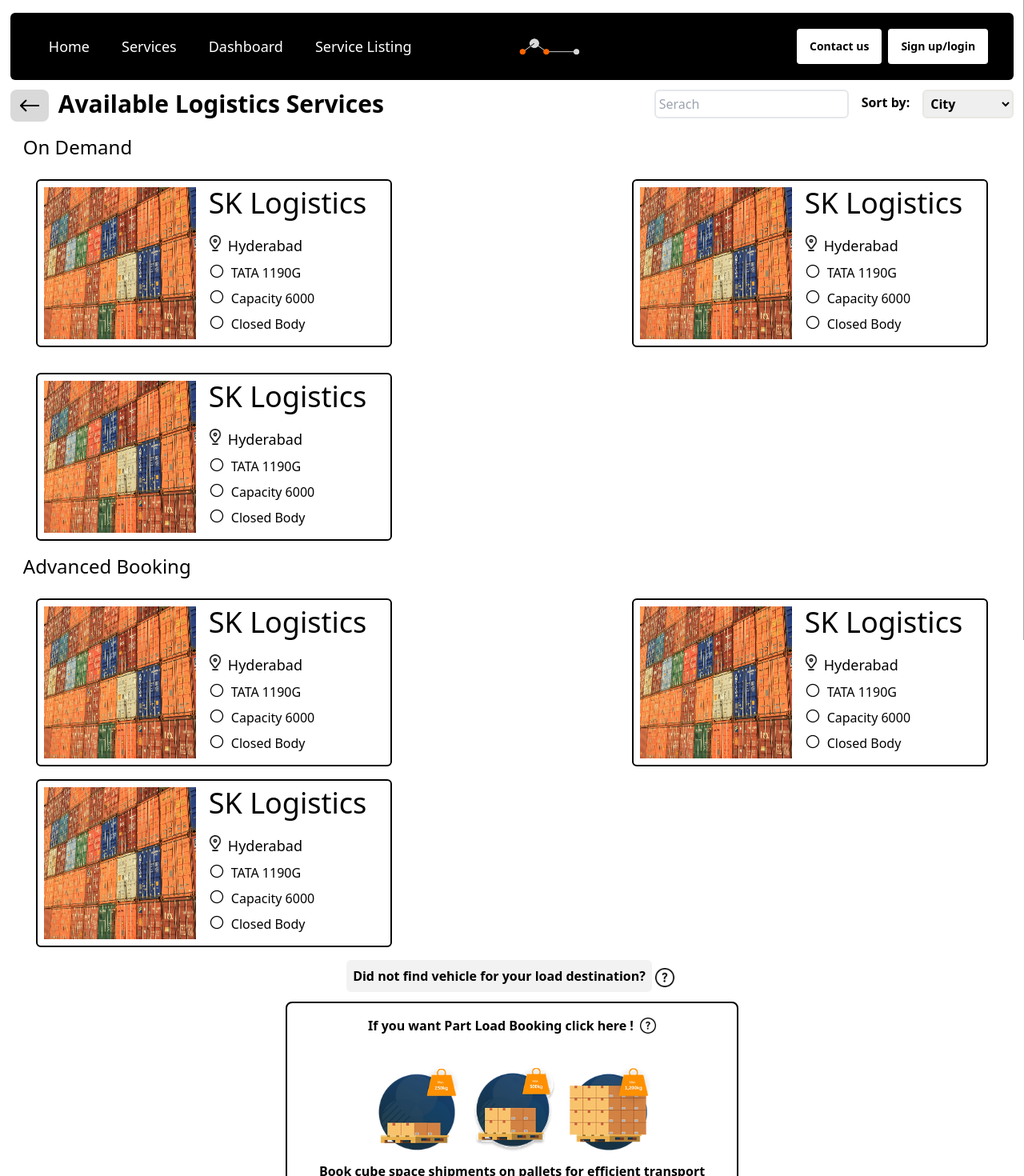
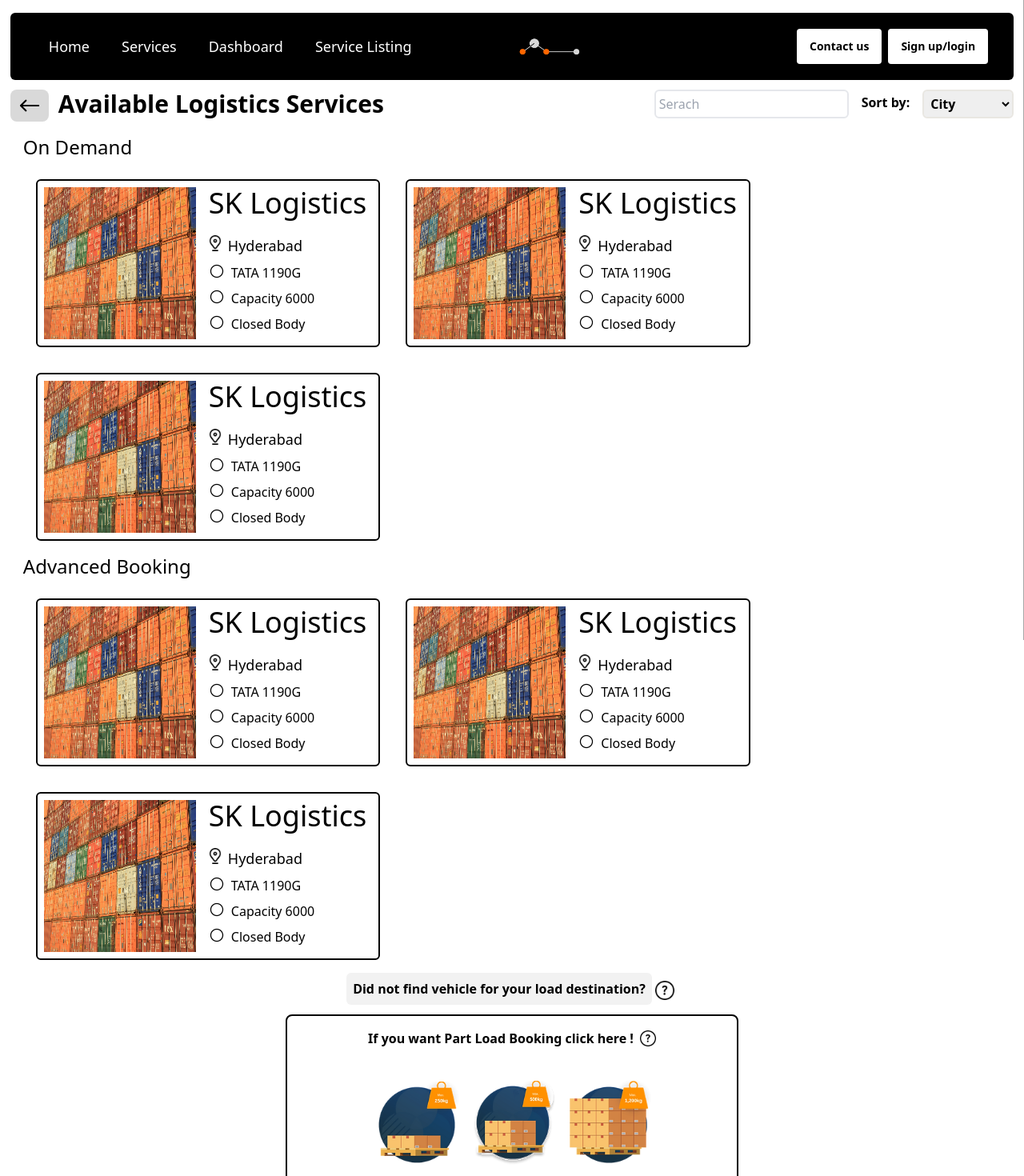
Before and after one commit to Logbiz-Private-Lilmited/LogbizFB, a React (Vite) app: page /logisticspage in a window 1280 px wide. Shown: the top 1470 px of the page at 80% size. Built offline with nearby package versions, Linux system fonts and the light colour scheme.

Commit message:
Alignment fixes

```diff
--- a/src/components/ServicePages/DynamicPage1.jsx
+++ b/src/components/ServicePages/DynamicPage1.jsx
@@ -18,16 +18,16 @@ export default function DynamicPage1(props){
 
     return(
         <div>
-            <div className="flex justify-between">
+            <div className="flex max-[435px]:flex-col justify-between">
                 <div className=" inline-flex gap-3">
                     <a href="/" className="bg-[#d9d9d9] h-fit align-middle p-3 rounded-lg">
                         <img src="/src/assets/BackArrow.png" alt="" />
                     </a>
                     <h1 className="text-3xl max-[435px]:text-xl font-bold">Available {props.Name} Services</h1>
                 </div>
-                <div className="flex flex-row flex-wrap gap-3">
+                <div className="inline-flex flex-row gap-3">
                     <div>
-                        <input type="text" placeholder="Serach" className="border-2 border-[E9E7E2] p-1 rounded-md" />
+                        <input type="text" placeholder="Serach" className="border-2 border-[E9E7E2] p-1 rounded-md max-[435px]:w-[105px]" />
                     </div>
                     <h1 className="font-semibold block text-nowrap p-1">Sort by:</h1>
                     <Dropdown/>
@@ -36,7 +36,7 @@ export default function DynamicPage1(props){
             <div className="p-4">
                 <div>
                     <h1 className="text-2xl font-medium mb-6">On Demand</h1>
-                    <div className="flex flex-wrap justify-between px-4 gap-8">
+                    <div className="flex flex-wrap justify-stretch px-4 gap-8">
                         {
                             details.map((detail, index) => {
                                 if (detail.on_demand == true){
@@ -58,7 +58,7 @@ export default function DynamicPage1(props){
                 </div>
                 <div className="mt-4">
                     <h1 className="text-2xl font-medium mb-6 ">Advanced Booking</h1>
-                    <div className="flex flex-wrap justify-between px-4 gap-4">
+                    <div className="flex flex-wrap px-4 gap-8">
                         {
                             details.map((detail, index) => {
                                 if (detail.advanced === true){
@@ -91,7 +91,7 @@ export default function DynamicPage1(props){
                                 {
                                     PLImgs.map((image,index) =>{
                                         return(
-                                            <img src={image} alt="" key={index} className=" inline-block w-[120px] max-[435px]:w-[90px]" />
+                                            <img src={image} alt="" key={index} className=" inline-block w-[120px] max-[435px]:w-[70px]" />
                                         )
                                     })
                                 }
--- a/src/components/ServicePages/ServiceCard.jsx
+++ b/src/components/ServicePages/ServiceCard.jsx
@@ -5,11 +5,11 @@ import Point from "/src/assets/ServicePages/point.png"
 
 export default function ServiceCard(props){
     return(
-        <div className="border-2 border-black rounded-md h-fit w-fit p-2 pr-[30px] flex gap-4">
-            <img src={props.Img} alt="" className="w-[190px] h-[190px]" />
+        <div className="border-2 border-black rounded-md h-fit w-fit p-2 pr-[15px] flex gap-4">
+            <img src={props.Img} alt="" className="w-[190px] h-[190px] max-[435px]:w-[130px] max-[435px]:h-[130px]" />
             <div className="flex flex-col gap-2">
-                <h1 className="text-4xl max-[435px]:text-2xl font-medium">{props.Name}</h1>
-                <div className="flex gap-2 mt-3">
+                <h1 className="text-4xl max-[435px]:text-xl font-medium">{props.Name}</h1>
+                <div className="flex gap-2 mt-3 max-[435px]:mt-0">
                     <img src={Location} alt="" className="h-5" />
                     <h1 className="text-[18px] max-[435px]:text-[13px]">{props.Location}</h1>
                 </div>
```
Also changed, not shown: src/assets/ServicePages/typescript.png (added).
